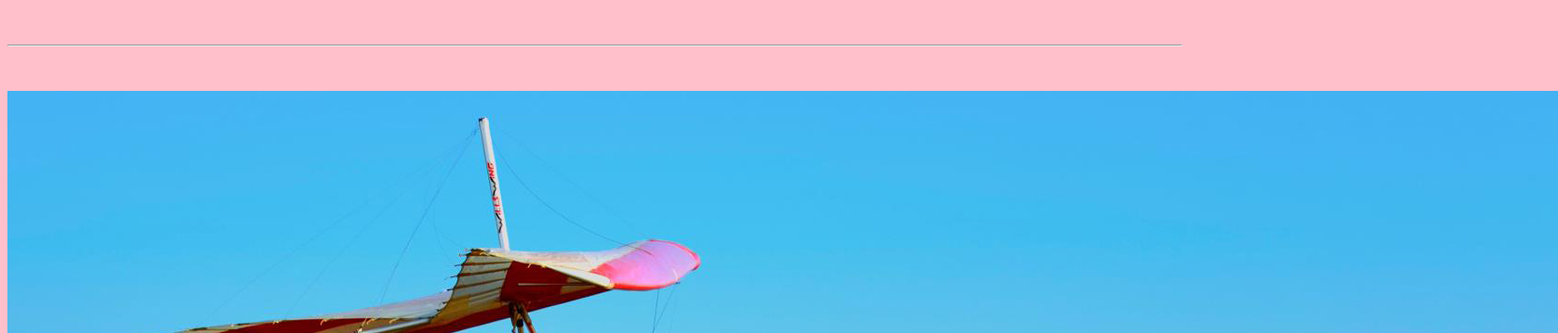
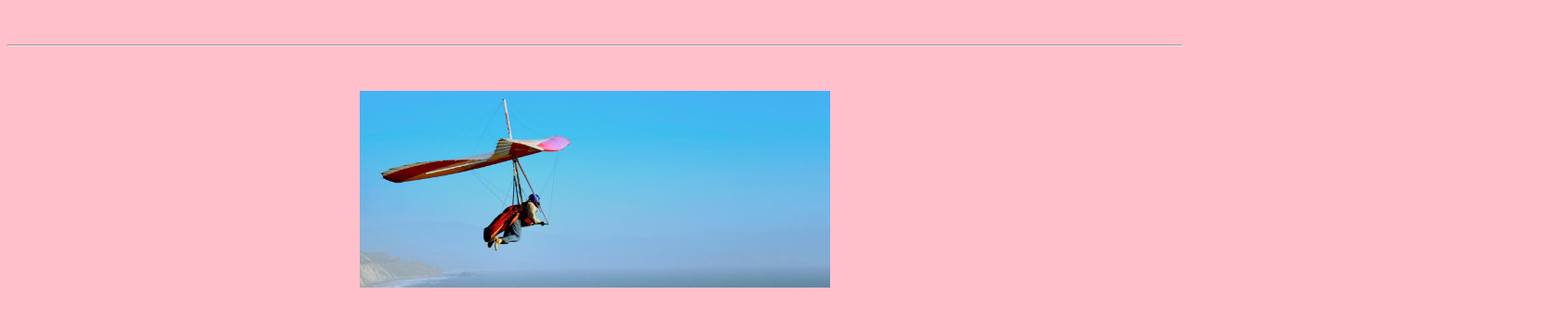
Before and after one commit to AdenSial/AdenSial.github.io, a plain HTML site: page resume.html in a window 1280 px wide. Shown: the top 359 px of the page at 93% size, 1676 px wide, since content can reach past the window. Drawn offline with Linux system fonts and the light colour scheme.

Commit message:
Update resume.html

```diff
--- a/resume.html
+++ b/resume.html
@@ -17,7 +17,7 @@
   <body>
     <hr>
 
-    <img src="images/banner.jpg"width:"40%" alt="Harrison Kong's headshot">
+    <img src="images/banner.jpg"width="40%" alt="Harrison Kong's headshot">
 
     <h1>Aden Sial</h1>
     <h4>Undergraduate BS computer science student</h4>
```
